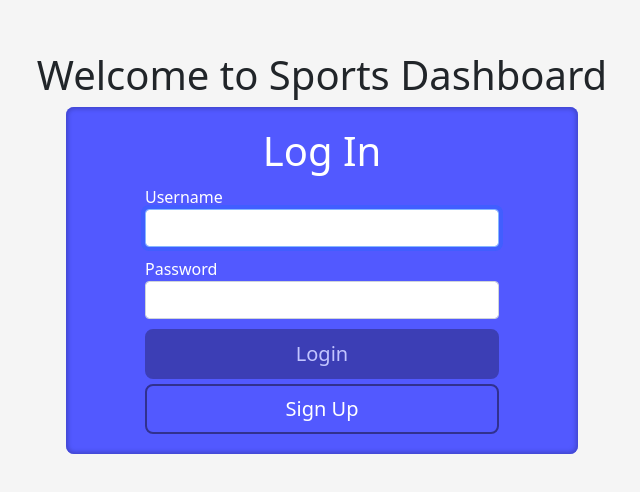
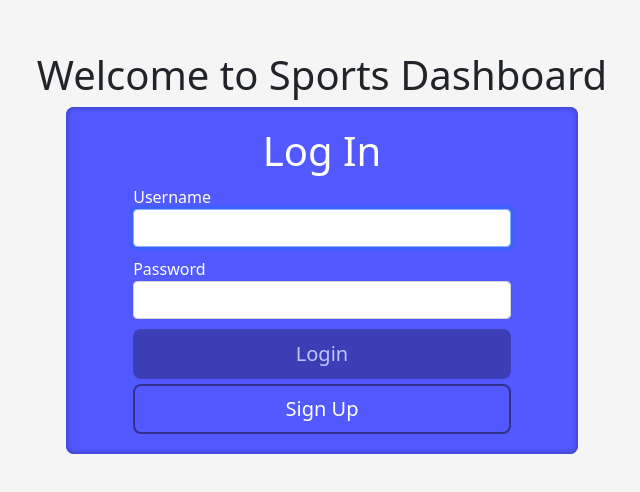
Before and after one commit to MuchQuak/Shport, a React (Create React App) app in the folder frontend/: page /Login in a window 1280 px wide. Shown: the part 148-640 px from the top of the page, without its empty margins (318-958 px from the left). Built offline with nearby package versions, Linux system fonts and the light colour scheme.

Commit message:
CSS tweaks

```diff
--- a/frontend/src/style/login-signup.scss
+++ b/frontend/src/style/login-signup.scss
@@ -1,7 +1,7 @@
 @use 'theme';
 
 .boxed form {
-    width: 75%;
+    width: 80%;
     margin: 0 auto;
     display: flex;
     flex-flow: column nowrap;
--- a/frontend/src/style/selector.scss
+++ b/frontend/src/style/selector.scss
@@ -30,7 +30,7 @@
 }
 
 .wrapper {
-    margin: 0;
+    margin: 0 auto;
     width: 80%;
     display: flex;
     flex-flow: column wrap;
@@ -48,12 +48,12 @@
 }
 
 .team-wrapper {
-    margin: 0 0 5px;
+    margin: 0 auto 10px;
     width: 100%;
 }
 
 .selected-table {
-    margin: 10px auto;
+    margin: 0;
     padding: 0;
     width: 100%;
     display: flex;
```
